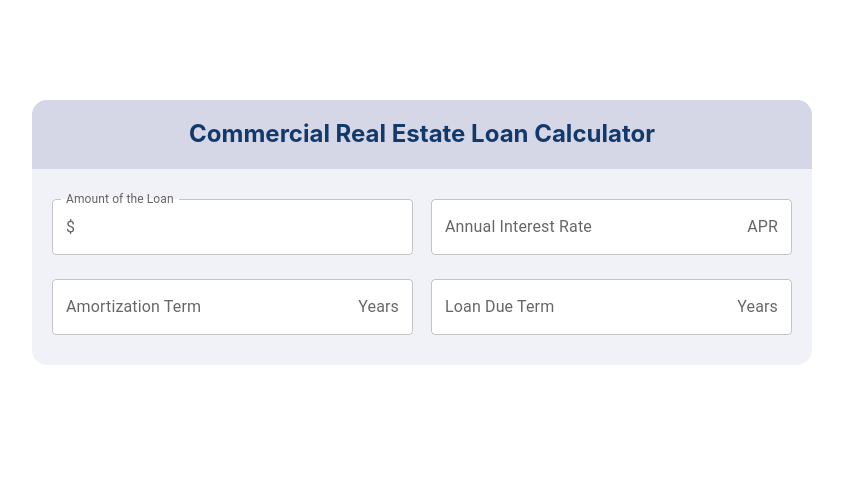
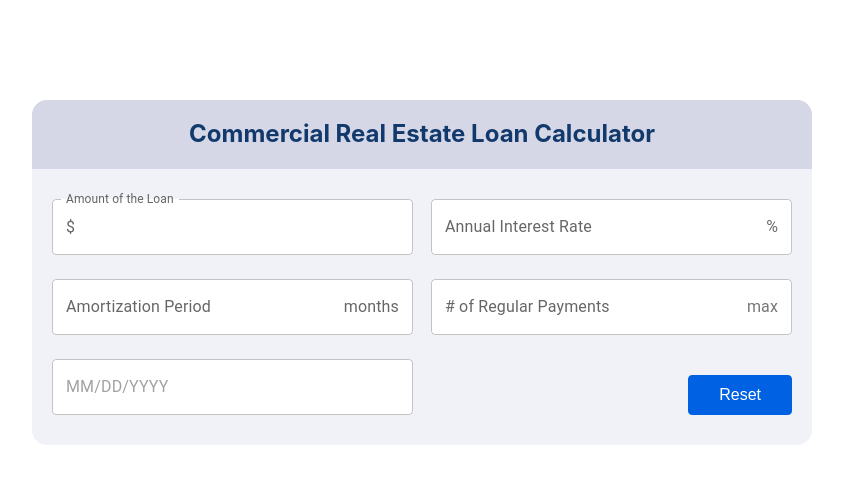
Before and after one commit to Desire-Agency/freelance-rate-calculator, a React (Create React App) app: page / in a window 1280 px wide. Shown: the top 484 px of the page, without its empty margins (218-1061 px from the left). Built offline with nearby package versions, Linux system fonts and the light colour scheme.

Commit message:
added table on the page

```diff
--- a/package.json
+++ b/package.json
@@ -3,10 +3,14 @@
   "version": "0.1.0",
   "private": true,
   "dependencies": {
-    "@mui/material": "^5.15.4",
+    "@emotion/react": "^11.11.3",
+    "@emotion/styled": "^11.11.0",
+    "@mui/material": "^5.15.10",
+    "@mui/x-date-pickers": "^6.19.4",
     "@testing-library/jest-dom": "^5.17.0",
     "@testing-library/react": "^13.4.0",
     "@testing-library/user-event": "^13.5.0",
+    "luxon": "^3.4.4",
     "react": "^18.2.0",
     "react-dom": "^18.2.0",
     "react-router-dom": "^6.21.2",
--- a/src/CalcItem/CalcItem.js
+++ b/src/CalcItem/CalcItem.js
@@ -3,38 +3,91 @@ import OutlinedInput from "@mui/material/OutlinedInput";
 import InputLabel from "@mui/material/InputLabel";
 import InputAdornment from "@mui/material/InputAdornment";
 import FormControl from "@mui/material/FormControl";
+import { LocalizationProvider } from '@mui/x-date-pickers';
+import { AdapterLuxon } from '@mui/x-date-pickers/AdapterLuxon'
+import { DatePicker } from '@mui/x-date-pickers/DatePicker';
+import Table from '@mui/material/Table';
+import TableBody from '@mui/material/TableBody';
+import TableCell from '@mui/material/TableCell';
+import TableContainer from '@mui/material/TableContainer';
+import TableHead from '@mui/material/TableHead';
+import TableRow from '@mui/material/TableRow';
+import Paper from '@mui/material/Paper';
 
 import "./calcItem.css"
 
 export default function CalcItem() {
-  const [fields, setFields] = useState({
-    amount: "",
-    annual: "",
-    amortizationTerm: "",
-    loanDueTerm: "",
-  })
+  const [formData, setFormData] = useState({
+    loanAmount: '',
+    annualInterestRate: '',
+    amortizationPeriod: '',
+    numberOfRegularPayments: '',
+    beginDate: null
+  });
 
-  const [totalData, setTotalData] = useState({})
+  const [outputData, setOutputData] = useState({
+    monthlyPayment: '',
+    balloonPayment: '',
+    totalPayments: '',
+    totalInterestPaid: ''
+  });
+
+  const [amortizationSchedule, setAmortizationSchedule] = useState([]);
 
   const prettify = (str) => str.toString().replace(/(\d{1,3}(?=(?:\d\d\d)+(?!\d)))/g, "$1,");
 
   useEffect(() => {
-    if (Object.values(fields).every(x => !!x)) {
-      const piPaymentValue = fields.amount * ((fields.annual / 100 / 12) / (1 - Math.pow((1 + (fields.annual / 100 / 12)), fields.amortizationTerm * -12)));
-      const interestOnlyPaymentValue = fields.amount * (fields.annual / 100) / 12;
-      const balloonPaymentValue = fields.amount - (fields.loanDueTerm * 12) * (piPaymentValue - interestOnlyPaymentValue.toFixed(2));
+    if (Object.values(formData).every(x => !!x)) {
+      const { loanAmount, annualInterestRate, amortizationPeriod, numberOfRegularPayments, beginDate } = formData;
 
-      setTotalData({
-        piPayment: prettify((piPaymentValue).toFixed(2)).replace(/\.0+$/, ""),
-        interestOnlyPayment: prettify((interestOnlyPaymentValue).toFixed(2)).replace(/\.0+$/, ""),
-        balloonPayment: prettify((balloonPaymentValue).toFixed(2)).replace(/\.0+$/, "")
-      })
+      const loanAmountNum = loanAmount;
+      const annualInterestRateNum = annualInterestRate / 100;
+      const amortizationPeriodNum = amortizationPeriod;
+      const numberOfRegularPaymentsNum = numberOfRegularPayments;
+
+      const monthlyInterestRate = annualInterestRateNum / 12;
+      const x = Math.pow(1 + monthlyInterestRate, numberOfRegularPaymentsNum);
+      const monthlyPaymentNum = (loanAmountNum * x * monthlyInterestRate) / (x - 1);
+      const totalPaymentsNum = monthlyPaymentNum * numberOfRegularPaymentsNum;
+      const totalInterestPaidNum = totalPaymentsNum - loanAmountNum;
+
+      const schedule = [];
+      let balance = loanAmountNum;
+
+      for (let i = 1; i <= amortizationPeriodNum; i++) {
+        const interest = balance * monthlyInterestRate;
+        const payment = i === amortizationPeriodNum ? balance + interest : monthlyPaymentNum;
+        const principal = payment - interest;
+        balance -= principal;
+
+        const date = new Date(beginDate);
+        date.setMonth(date.getMonth() + i);
+        schedule.push({
+          month: i,
+          date: date.toLocaleDateString('en-US'),
+          payment: payment.toFixed(2),
+          interest: prettify(interest.toFixed(2)),
+          principal: prettify(principal.toFixed(2)),
+          balance: prettify(balance.toFixed(2))
+        });
+      }
+
+      setOutputData({
+        balloonPayment: prettify(schedule[schedule.length - 1].payment),
+        totalPayments: prettify((totalPaymentsNum).toFixed(2)),
+        totalInterestPaid: prettify(totalInterestPaidNum.toFixed(2))
+      });
+
+      setAmortizationSchedule(schedule);
     } else {
-      setTotalData({})
+      setOutputData({})
     }
-  }, [fields])
+  }, [formData]);
+
+  console.log(formData)
 
   return (
+    <LocalizationProvider dateAdapter={AdapterLuxon}>
       <div className="calculator">
         <h1>Commercial Real Estate Loan Calculator</h1>
         <div className="content">
@@ -44,8 +97,8 @@ export default function CalcItem() {
               <OutlinedInput
                 type="number"
                 onWheel={(e) => e.target.blur()}
-              value={fields.amount}
-              onChange={(e) => e.target.value.length <= 13 && setFields({ ...fields, amount: e.target.value })}
+                value={formData.loanAmount}
+                onChange={(e) => e.target.value.length <= 10 && setFormData({ ...formData, loanAmount: e.target.value })}
                 startAdornment={<InputAdornment position="start">$</InputAdornment>}
                 label="Amount of the Loan"
               />
@@ -55,58 +108,105 @@ export default function CalcItem() {
               <OutlinedInput
                 onWheel={(e) => e.target.blur()}
                 type="number"
-              value={fields.annual}
-              onChange={(e) => e.target.value <= 100 && e.target.value.length <= 6 && setFields({ ...fields, annual: e.target.value })}
-              endAdornment={<InputAdornment position="end">APR</InputAdornment>}
+                value={formData.annualInterestRate}
+                onChange={(e) => e.target.value <= 100 && e.target.value.length <= 5 && setFormData({ ...formData, annualInterestRate: e.target.value })}
+                endAdornment={<InputAdornment position="end">%</InputAdornment>}
                 label="Annual Interest Rate"
               />
             </FormControl>
           </div>
           <div className="row_wrap grid-2">
             <FormControl>
-            <InputLabel>Amortization Term</InputLabel>
+              <InputLabel>Amortization Period</InputLabel>
               <OutlinedInput
                 type="number"
                 onWheel={(e) => e.target.blur()}
-              value={fields.amortizationTerm}
-              onChange={(e) => e.target.value.length <= 3 && setFields({ ...fields, amortizationTerm: e.target.value })}
-              label="Amortization Term"
-              endAdornment={<InputAdornment position="end">Years</InputAdornment>}
+                value={formData.amortizationPeriod}
+                onChange={(e) => {
+                  e.target.value <= 120 && e.target.value.length <= 3 && setFormData({ ...formData, amortizationPeriod: e.target.value })
+                  formData.numberOfRegularPayments > e.target.value && setFormData({ ...formData, numberOfRegularPayments: "" })
+                }}
+                label="Amortization Period"
+                endAdornment={<InputAdornment position="end">months</InputAdornment>}
               />
             </FormControl>
             <FormControl>
-            <InputLabel>Loan Due Term</InputLabel>
+              <InputLabel># of Regular Payments</InputLabel>
               <OutlinedInput
                 type="number"
                 onWheel={(e) => e.target.blur()}
-              value={fields.loanDueTerm}
-              onChange={(e) => e.target.value.length <= 3 && setFields({ ...fields, loanDueTerm: e.target.value })}
-              label="Loan Due Term"
-              endAdornment={<InputAdornment position="end">Years</InputAdornment>}
+                value={formData.numberOfRegularPayments}
+                onChange={(e) => e.target.value <= 120 && e.target.value.length <= 3 && e.target.value <= formData.amortizationPeriod && setFormData({ ...formData, numberOfRegularPayments: e.target.value })}
+                label="# of Regular Payments"
+                endAdornment={<InputAdornment position="end">max {formData.amortizationPeriod}</InputAdornment>}
+
               />
             </FormControl>
           </div>
+          <div className="row_wrap grid-2">
+            <DatePicker value={formData.beginDate} onChange={(e) => setFormData({ ...formData, beginDate: e })} />
+            <div className="reset_wrap">
+              <button onClick={() => setFormData({
+                loanAmount: '',
+                annualInterestRate: '',
+                amortizationPeriod: '',
+                numberOfRegularPayments: '',
+                beginDate: null
+              })}>Reset</button>
+            </div>
+          </div>
 
-        {Object.values(fields).every(x => !!x) &&
-          <>
+          {!!Object.values(outputData)?.length && Object.values(outputData).every(x => !!x) &&
+            <div className="table_wrap">
+              <h2>Summary</h2>
               <div className="row_inner total_block total_inner">
                 <div className="total_block_item">
-                <p>P&I Payment:</p>
-                <span>${totalData.piPayment}</span>
+                  <p>Balloon Payment:</p>
+                  <span>${outputData.balloonPayment}</span>
                 </div>
                 <div className="total_block_item">
-                <p>Interest-Only payment:</p>
-                <span>${totalData.interestOnlyPayment}</span>
+                  <p>Total Payments:</p>
+                  <span>${outputData.totalPayments}</span>
                 </div>
                 <div className="total_block_item">
-                <p>Balloon Payment:</p>
-                <span>${totalData.balloonPayment}</span>
+                  <p>Total Interest Paid:</p>
+                  <span>${outputData.totalInterestPaid}</span>
                 </div>
               </div>
-            <div className="reset_wrap">
-              <button onClick={() => setFields({ amount: "", annual: "", amortizationTerm: "", loanDueTerm: "" })} >Reset</button>
+            </div>}
+
+          {!!Object.values(outputData)?.length && Object.values(outputData).every(x => !!x) &&
+            <div className="table_wrap">
+              <h2>Amortization Schedule</h2>
+              <TableContainer component={Paper} sx={{ maxHeight: 560 }}>
+                <Table stickyHeader sx={{ minWidth: 500 }} aria-label="simple table">
+                  <TableHead>
+                    <TableRow>
+                      <TableCell align="left">Month</TableCell>
+                      <TableCell align="center">Date</TableCell>
+                      <TableCell align="center">Payment</TableCell>
+                      <TableCell align="center">Interest</TableCell>
+                      <TableCell align="center">Principal</TableCell>
+                      <TableCell align="right">Balance</TableCell>
+                    </TableRow>
+                  </TableHead>
+                  <TableBody>
+                    {amortizationSchedule.map((row) => (
+                      <TableRow key={row.month}>
+                        <TableCell component="th" scope="row">{row.month}</TableCell>
+                        <TableCell align="center">{row.date}</TableCell>
+                        <TableCell align="center">{row.payment}</TableCell>
+                        <TableCell align="center">{row.interest}</TableCell>
+                        <TableCell align="center">{row.principal}</TableCell>
+                        <TableCell align="right">{row.balance}</TableCell>
+                      </TableRow>
+                    ))}
+                  </TableBody>
+                </Table>
+              </TableContainer>
+            </div>}
+
         </div>
-          </>}
-      </div>
-    </div >)
+      </div >
+    </LocalizationProvider>)
 }
--- a/src/CalcItem/calcItem.css
+++ b/src/CalcItem/calcItem.css
@@ -33,6 +33,18 @@ input::-webkit-inner-spin-button {
   margin-left: 0;
 }
 
+.calculator .table_wrap {
+  width: 100%;
+  display: flex;
+  flex-direction: column;
+  gap: 10px;
+}
+
+.calculator .table_wrap h2 {
+  font-size: 16px;
+  text-align: c;
+}
+
 .calculator h1 {
   width: 100%;
   padding: 20px;
@@ -61,7 +73,7 @@ input::-webkit-inner-spin-button {
   width: 100%;
   display: grid;
   gap: 18px;
-  align-items: start;
+  align-items: end;
 }
 
 .calculator .row_inner {
@@ -129,7 +141,7 @@ input::-webkit-inner-spin-button {
 
 .calculator .reset_wrap button {
   border: 0;
-  padding: 10px 20px;
+  padding: 10px 30px;
   border-radius: 4px;
   border: 1px solid #0062e3;
   background: #0062e3;
```
Also changed, not shown: 1 other file (tests, documents, lock files or other folders). Lines whose indentation alone changed are shown as unchanged.
